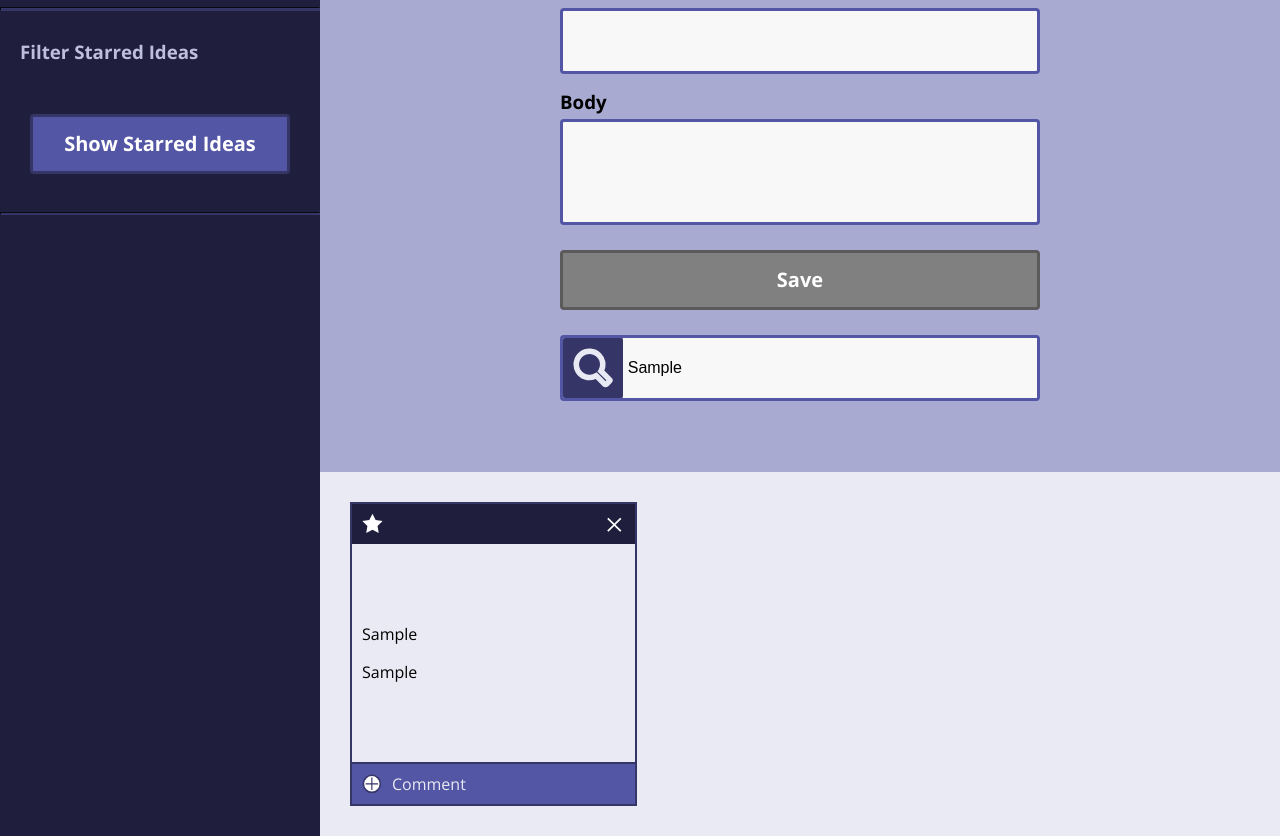
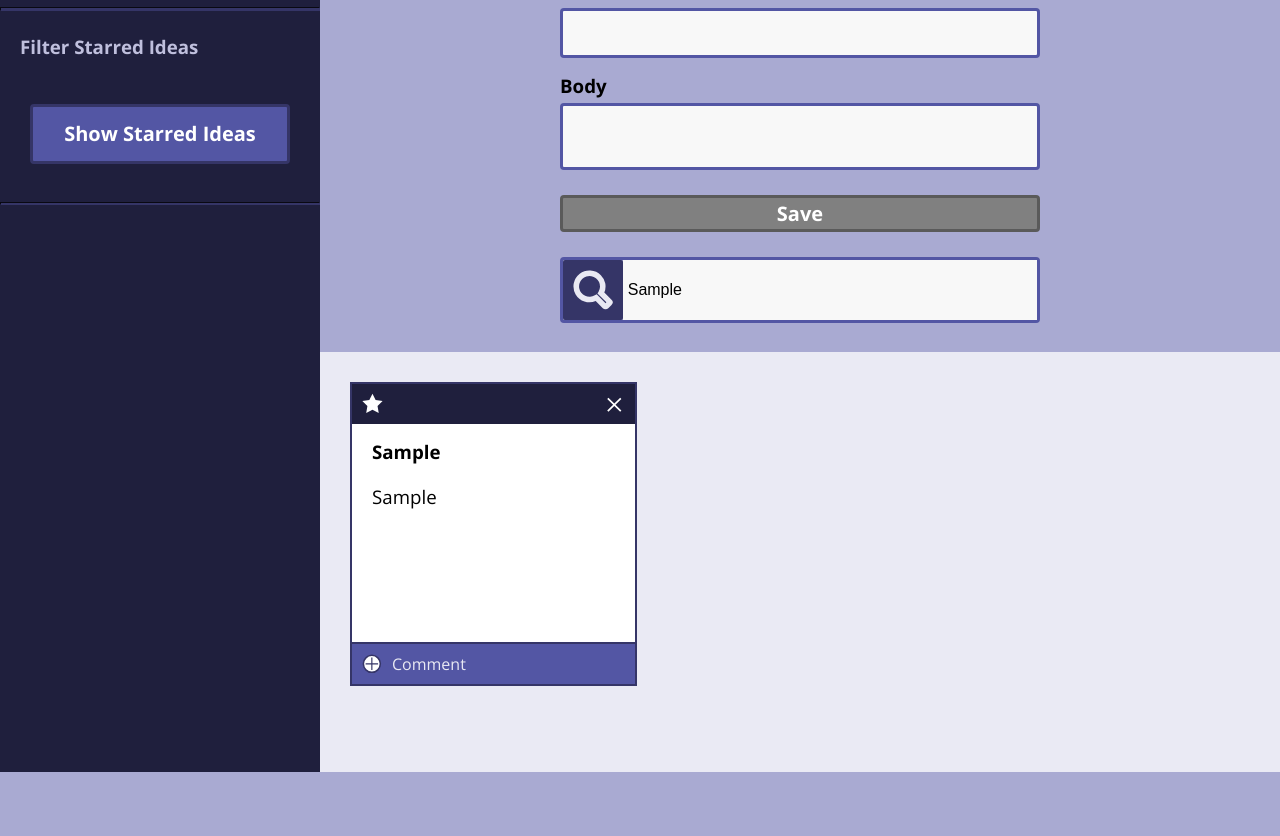
Before and after one commit to NEwertKrocker/idea-box, a plain HTML site: page index.html in a window 1280 px wide. Both pictures are taken after typing "Sample", "Sample", "Sample" into the empty fields and a click on the button "Save". Shown: the part 66-902 px from the top of the page. After the commit the page ends 838 px from the top, so only its background shows below. Drawn offline with nearby package versions, Linux system fonts and the light colour scheme.

Commit message:
Clean up CSS to better match comp

```diff
--- a/main.js
+++ b/main.js
@@ -58,9 +58,9 @@ function displayGrid() {
         <img src="${favImg}" alt="Favorite" id="starIcon">
         <img src="./assets/delete.svg" alt="Delete" id="deleteIcon">
       </header>
-      <div>
-        <p>${ideas[i].title}</p>
-        <p>${ideas[i].body}</p>
+      <div class="idea-text">
+        <h1>${ideas[i].title}</h1>
+        <h3>${ideas[i].body}</h3>
       </div>
       <div>
         <footer class="card-footer">
@@ -122,8 +122,6 @@ function getIdeaID(event){
   }
 
 
-//order of favorite array starred cards matter
-
 function favIdea(){
   var targetCard = event.target.parentElement.parentElement;
   for (var i = 0; i < ideas.length; i++){
@@ -135,10 +133,6 @@ function favIdea(){
   displayGrid();
 }
 
-    //querySelectorVariableForStarIMG.src = ./assets/star-active.svg;
-    //querySelectorVariableForStarIMG.src = ./assets/star.svg;
-
-
 function deleteIdea(){
   for (var i = 0; i < ideas.length; i++){
     if(ideas[i].id == event.target.parentElement.parentElement.id){
@@ -149,11 +143,6 @@ function deleteIdea(){
   displayGrid();
 }
 
-// window.addEventListener('load', loadedTracker);
-//
-// function loadedTracker(){
-//   alert("The page has loaded.")
-// }
 window.addEventListener('load', loadSavedIdeas);
 
 function loadSavedIdeas() {
--- a/styles.css
+++ b/styles.css
@@ -3,9 +3,7 @@ aside {
   width: 25%;
   font-weight: bold;
   background-color: #1F1F3D;
-
-  /* display: flex;
-  flex-direction: column; */
+  height: auto;
 }
 
 body {
@@ -26,8 +24,6 @@ button {
   margin-top: 25px;
   margin-bottom: 25px;
 }
-
-
 
 .small-comment {
   height: 40px;
@@ -52,12 +48,8 @@ button {
 
 main {
   width: 75%;
+  height: auto;
 }
-
-/* p {
-  margin-bottom: 5px;
-  margin-top: 20px;
-} */
 
 input {
   font-size: 30px;
@@ -71,13 +63,11 @@ input {
 .large{
   height: 150px;
 }
+
 .comment{
   border: none;
   padding: 0;
   width: 100%;
-}
-main {
-  width: 75%;
 }
 
 h1, h3 {
@@ -91,7 +81,7 @@ hr{
   background-color: #353567;
 }
 
-textarea{
+/* textarea{
   width: 100%;
   font-family: inherit;
   font-size: 20px;
@@ -102,7 +92,7 @@ textarea{
   border-radius: 4px;
   background-color: #f8f8f8;
   resize:none;
-}
+} */
 
 .button-ready {
   background-color: #353567;
@@ -147,11 +137,6 @@ textarea{
   color: white;
 }
 
-/* p {
-  margin-bottom: 5px;
-  margin-top: 20px;
-} */
-
 .large{
   height: 90px;
 }
@@ -165,7 +150,7 @@ textarea{
 
 .idea-input-form {
   background-color: #A9AAD2;
-  height: 60vh;
+  height: 45vh;
   margin: 3% 25%;
   font-weight: bold;
   display: flex;
@@ -186,8 +171,12 @@ textarea{
   justify-content: space-between;
 }
 
-.idea-card p {
-  padding: 0px 10px;
+.idea-card h1, h3 {
+  padding: 5px 10px;
+}
+
+.idea-card h3 {
+  font-weight: normal;
 }
 
 .idea-card img {
@@ -195,13 +184,9 @@ textarea{
   margin: 5px;
 }
 
-.idea-text{
+.idea-text {
   background-color: white;
   height: 100%;
-}
-
-.idea-text h3 {
-  font-weight: normal;
 }
 
 .card-grid-section {
@@ -210,6 +195,8 @@ textarea{
   grid-template-columns: repeat(3, 1fr);
   grid-gap: 20px;
   padding: 30px;
+  min-height: 45vh;
+  height: auto;
 }
 
 header {
```
